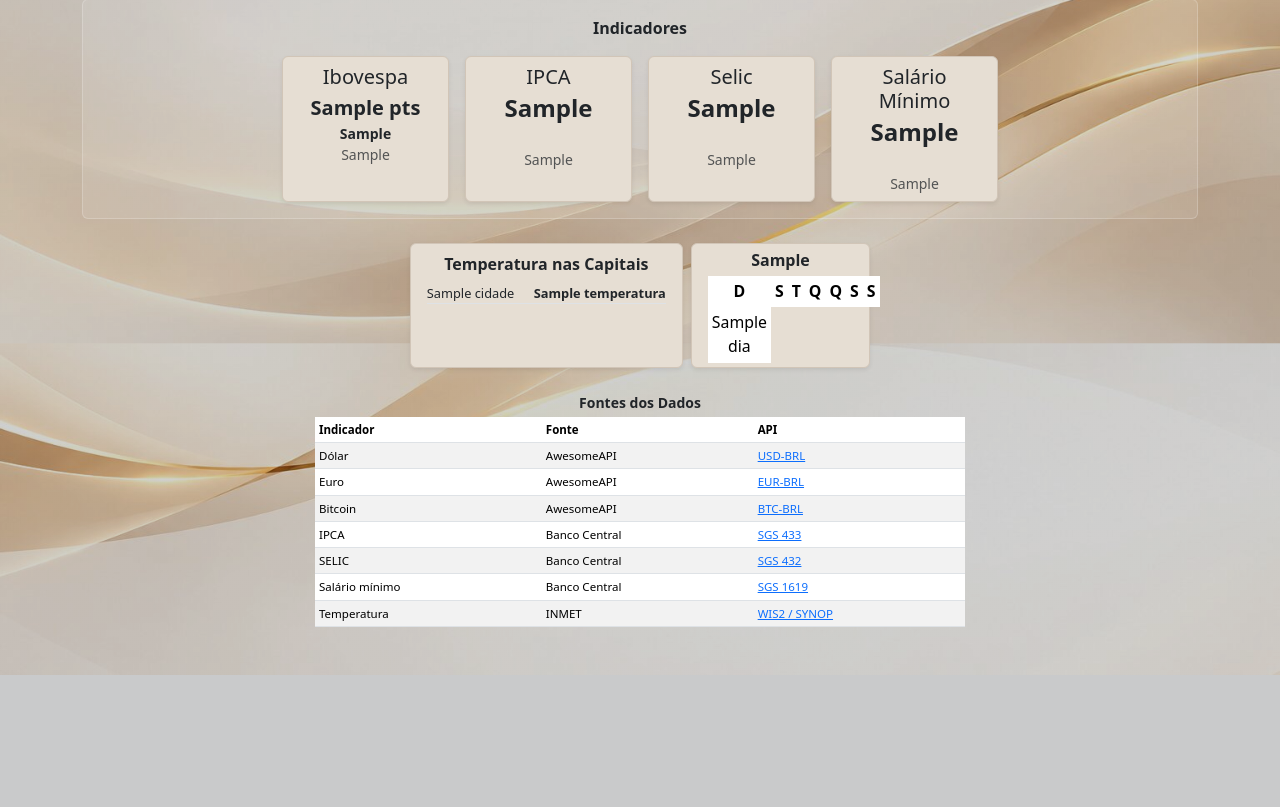
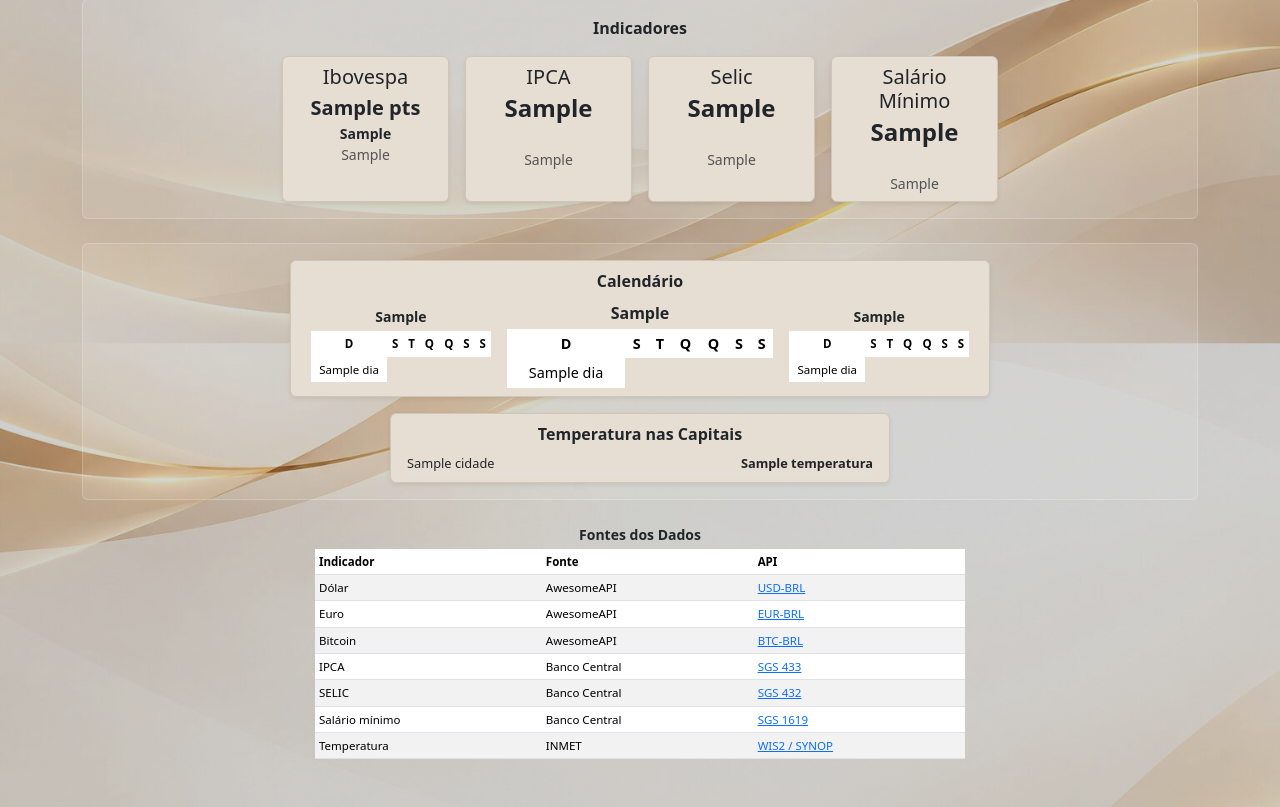
Before and after one commit to hilaneto/webapp, a Flask app: template templates/home.html in a window 1280 px wide. Shown: the part 510-1317 px from the top of the page. Before the commit the page ends 1185 px from the top, so only its background shows below. Run offline with Flask 3, Linux system fonts and the light colour scheme; the template is opened without the code that fills it: most values are stand-ins (such as "Sample title", 1, 10 or a date in 2020).

Commit message:
ajustes calendário, mês (anterior, atual, próximo)

```diff
--- a/templates/home.html
+++ b/templates/home.html
@@ -14,13 +14,11 @@
 
 <body>
 
-
     <!-- =====================================================
          MENU SUPERIOR
     ====================================================== -->
     <nav class="navbar navbar-expand-md bg-light border-bottom shadow-sm">
         <div class="container">
-
             <a class="navbar-brand fw-bold" href="{{ url_for('home.home') }}"> WebApp </a>
 
             <button
@@ -68,9 +66,7 @@
              CÂMBIO
         ====================================================== -->
         <section class="grupo-indicadores p-3 mb-4 rounded">
-
             <div class="text-center fw-bold mb-3"> Câmbio </div>
-
             <div class="row g-3 justify-content-center">
 
                 <!-- Dólar -->
@@ -92,6 +88,7 @@
                                     <div class="small text-muted">{{ dtref_dolar_venda }}</div>
                                 </div>
                             </div>
+
                         </div>
                     </div>
                 </div>
@@ -101,9 +98,11 @@
                 <div class="col-12 col-md-6 col-lg-2">
                     <div class="card text-center shadow-sm h-100">
                         <div class="card-body py-2 px-3">
+
                             <h5 class="mb-1"> Euro </h5>
                             <p class="fs-4 fw-bold mb-0 lh-sm"> {{ vl_euro }} </p>
                             <p class="small mb-0 mt-4 pt-1 text-muted lh-sm"> {{ dtref_euro }} </p>
+
                         </div>
                     </div>
                 </div>
@@ -113,6 +112,7 @@
                 <div class="col-12 col-md-6 col-lg-2">
                     <div class="card text-center shadow-sm h-100">
                         <div class="card-body py-2 px-3">
+
                             <h5 class="mb-1"> Bitcoin </h5>
                             <p class="fs-4 fw-bold mb-0 lh-sm"> {{ vl_bitcoin }} </p>
                             <p class="small mb-0 mt-4 pt-1 text-muted lh-sm"> {{ dtref_bitcoin }} </p>
@@ -121,17 +121,13 @@
                 </div>
 
             </div>
-
         </section>
-
 
         <!-- =====================================================
              INDICADORES
         ====================================================== -->
         <section class="grupo-indicadores p-3 mb-4 rounded">
-
             <div class="text-center fw-bold mb-3"> Indicadores </div>
-
             <div class="row g-3 justify-content-center">
 
                 <!-- Ibovespa -->
@@ -146,7 +142,6 @@
                     </div>
                 </div>
 
-
                 <!-- IPCA -->
                 <div class="col-12 col-md-6 col-lg-2">
                     <div class="card text-center shadow-sm h-100">
@@ -157,7 +152,6 @@
                         </div>
                     </div>
                 </div>
-
 
                 <!-- Selic -->
                 <div class="col-12 col-md-6 col-lg-2">
@@ -170,7 +164,6 @@
                     </div>
                 </div>
 
-
                 <!-- Salário Mínimo -->
                 <div class="col-12 col-md-6 col-lg-2">
                     <div class="card text-center shadow-sm h-100">
@@ -181,47 +174,28 @@
                         </div>
                     </div>
                 </div>
-
             </div>
-
         </section>
 
 
         <!-- =====================================================
-             TEMPERATURA E CALENDÁRIO
+             CALENDÁRIO E TEMPERATURA
         ====================================================== -->
-        <section class="row g-2 mb-3 justify-content-center">
+        <section class="grupo-indicadores p-3 mb-4 rounded">
 
-            <!-- Temperatura -->
-            <div class="col-12 col-md-6 col-lg-3">
-                <div class="card shadow-sm h-100">
-                    <div class="card-body py-2 px-3">
+            <!-- =================================================
+                 CALENDÁRIO
+            ================================================== -->
+            <div class="card shadow-sm mb-3 mx-auto" style="max-width: 700px;">
+                <div class="card-body py-2 px-3">
+                    <div class="text-center mb-2 fw-bold"> Calendário </div>
+                    <div class="d-flex align-items-center justify-content-center gap-3">
 
-                        <div class="text-center mb-2 fw-bold"> Temperatura nas Capitais </div>
-
-                        <div style="max-height: 220px; overflow-y: auto;">
-                            {% for item in temperaturas %}
-                            <div class="d-flex justify-content-between align-items-center py-0 border-bottom" style="font-size: 0.80rem;">
-                                <span> {{ item.cidade }} </span>
-                                <strong> {{ item.temperatura }} </strong>
-                            </div>
-                            {% endfor %}
-                        </div>
-
-                    </div>
-                </div>
-            </div>
-
-
-            <!-- Calendário -->
-            <div class="col-12 col-md-6 col-lg-2">
-                <div class="card shadow-sm h-100">
-                    <div class="card-body py-1 px-3">
-
-                        <div class="text-center mb-1 fw-bold"> {{ mes_atual }} </div>
-
-                        <div class="mx-auto" style="max-width: 180px;">
-                            <table class="table table-sm table-borderless text-center mb-0 calendario" style="font-size: 0.99rem;">
+                        <!-- Mês Anterior -->
+                        <div style="width: 27%;">
+                            <div class="text-center small fw-bold mb-1"> {{ mes_anterior }} </div>
+                            <table class="table table-sm table-borderless text-center mb-0 calendario"
+                                   style="font-size: 0.72rem;">
                                 <thead>
                                     <tr class="text-muted">
                                         <th>D</th>
@@ -233,15 +207,78 @@
                                         <th>S</th>
                                     </tr>
                                 </thead>
-
                                 <tbody>
-                                    {% for semana in calendario %}
+                                    {% for semana in calendario_proximo %}
                                     <tr>
                                         {% for dia in semana %}
                                             {% if dia == 0 %}
                                                 <td></td>
                                             {% else %}
-                                                <td> {{ dia }} </td>
+                                                <td>{{ dia }}</td>
+                                            {% endif %}
+                                        {% endfor %}
+                                    </tr>
+                                    {% endfor %}
+                                </tbody>
+                            </table>
+                        </div>
+
+                        <!-- Mês atual -->
+                        <div style="width: 40%;">
+                            <div class="text-center fw-bold mb-1"> {{ mes_atual }} </div>
+                            <table class="table table-sm table-borderless text-center mb-0 calendario"
+                                   style="font-size: 0.90rem;">
+                                <thead>
+                                    <tr class="text-muted">
+                                        <th>D</th>
+                                        <th>S</th>
+                                        <th>T</th>
+                                        <th>Q</th>
+                                        <th>Q</th>
+                                        <th>S</th>
+                                        <th>S</th>
+                                    </tr>
+                                </thead>
+                                <tbody>
+                                    {% for semana in calendario_atual %}
+                                    <tr>
+                                        {% for dia in semana %}
+                                            {% if dia == 0 %}
+                                                <td></td>
+                                            {% else %}
+                                                <td>{{ dia }}</td>
+                                            {% endif %}
+                                        {% endfor %}
+                                    </tr>
+                                    {% endfor %}
+                                </tbody>
+                            </table>
+                        </div>
+
+                        <!-- Próximo mês -->
+                        <div style="width: 27%;">
+                            <div class="text-center small fw-bold mb-1"> {{ mes_proximo }} </div>
+                            <table class="table table-sm table-borderless text-center mb-0 calendario"
+                                   style="font-size: 0.72rem;">
+                                <thead>
+                                    <tr class="text-muted">
+                                        <th>D</th>
+                                        <th>S</th>
+                                        <th>T</th>
+                                        <th>Q</th>
+                                        <th>Q</th>
+                                        <th>S</th>
+                                        <th>S</th>
+                                    </tr>
+                                </thead>
+                                <tbody>
+                                    {% for semana in calendario_proximo %}
+                                    <tr>
+                                        {% for dia in semana %}
+                                            {% if dia == 0 %}
+                                                <td></td>
+                                            {% else %}
+                                                <td>{{ dia }}</td>
                                             {% endif %}
                                         {% endfor %}
                                     </tr>
@@ -254,19 +291,34 @@
                 </div>
             </div>
 
+            <!-- =================================================
+                 TEMPERATURA
+            ================================================== -->
+            <div class="card shadow-sm mx-auto" style="max-width: 500px;">
+                <div class="card-body py-2 px-3">
+                    <div class="text-center mb-2 fw-bold"> Temperatura nas Capitais </div>
+                    <div style="max-height: 220px; overflow-y: auto;">
+                        {% for item in temperaturas %}
+                        <div class="d-flex justify-content-between align-items-center py-0 border-bottom"
+                             style="font-size: 0.80rem;">
+                            <span>{{ item.cidade }}</span>
+                            <strong>{{ item.temperatura }}</strong>
+                        </div>
+                        {% endfor %}
+                    </div>
+                </div>
+            </div>
+
         </section>
-
 
         <!-- =====================================================
              FONTES DOS DADOS
         ====================================================== -->
         <section class="mt-4">
-
-            <div class="text-center small fw-bold mb-1">Fontes dos Dados</div>
-
+            <div class="text-center small fw-bold mb-1"> Fontes dos Dados </div>
             <div class="table-responsive mx-auto" style="max-width: 650px;">
-                <table class="table table-sm table-striped mb-0" style="font-size: 0.72rem;">
-
+                <table class="table table-sm table-striped mb-0"
+                       style="font-size: 0.72rem;">
                     <thead>
                         <tr>
                             <th class="py-1">Indicador</th>
@@ -274,13 +326,13 @@
                             <th class="py-1">API</th>
                         </tr>
                     </thead>
-
                     <tbody>
                         <tr>
                             <td class="py-1">Dólar</td>
                             <td class="py-1">AwesomeAPI</td>
                             <td class="py-1">
-                                <a href="https://economia.awesomeapi.com.br/json/last/USD-BRL" target="_blank">USD-BRL</a>
+                                <a href="https://economia.awesomeapi.com.br/json/last/USD-BRL"
+                                   target="_blank">USD-BRL</a>
                             </td>
                         </tr>
 
@@ -288,7 +340,8 @@
                             <td class="py-1">Euro</td>
                             <td class="py-1">AwesomeAPI</td>
                             <td class="py-1">
-                                <a href="https://economia.awesomeapi.com.br/json/last/EUR-BRL" target="_blank">EUR-BRL</a>
+                                <a href="https://economia.awesomeapi.com.br/json/last/EUR-BRL"
+                                   target="_blank">EUR-BRL</a>
                             </td>
                         </tr>
 
@@ -296,7 +349,8 @@
                             <td class="py-1">Bitcoin</td>
                             <td class="py-1">AwesomeAPI</td>
                             <td class="py-1">
-                                <a href="https://economia.awesomeapi.com.br/json/last/BTC-BRL" target="_blank">BTC-BRL</a>
+                                <a href="https://economia.awesomeapi.com.br/json/last/BTC-BRL"
+                                   target="_blank">BTC-BRL</a>
                             </td>
                         </tr>
 
@@ -304,7 +358,8 @@
                             <td class="py-1">IPCA</td>
                             <td class="py-1">Banco Central</td>
                             <td class="py-1">
-                                <a href="https://api.bcb.gov.br/dados/serie/bcdata.sgs.433/dados" target="_blank">SGS 433</a>
+                                <a href="https://api.bcb.gov.br/dados/serie/bcdata.sgs.433/dados"
+                                   target="_blank">SGS 433</a>
                             </td>
                         </tr>
 
@@ -312,7 +367,8 @@
                             <td class="py-1">SELIC</td>
                             <td class="py-1">Banco Central</td>
                             <td class="py-1">
-                                <a href="https://api.bcb.gov.br/dados/serie/bcdata.sgs.432/dados" target="_blank">SGS 432</a>
+                                <a href="https://api.bcb.gov.br/dados/serie/bcdata.sgs.432/dados"
+                                   target="_blank">SGS 432</a>
                             </td>
                         </tr>
 
@@ -320,7 +376,8 @@
                             <td class="py-1">Salário mínimo</td>
                             <td class="py-1">Banco Central</td>
                             <td class="py-1">
-                                <a href="https://api.bcb.gov.br/dados/serie/bcdata.sgs.1619/dados" target="_blank">SGS 1619</a>
+                                <a href="https://api.bcb.gov.br/dados/serie/bcdata.sgs.1619/dados"
+                                   target="_blank">SGS 1619</a>
                             </td>
                         </tr>
 
@@ -328,11 +385,11 @@
                             <td class="py-1">Temperatura</td>
                             <td class="py-1">INMET</td>
                             <td class="py-1">
-                                <a href="https://wis2bra.inmet.gov.br/oapi/collections/urn:wmo:md:br-inmet:synop/items" target="_blank">WIS2 / SYNOP</a>
+                                <a href="https://wis2bra.inmet.gov.br/oapi/collections/urn:wmo:md:br-inmet:synop/items"
+                                   target="_blank">WIS2 / SYNOP</a>
                             </td>
                         </tr>
                     </tbody>
-
                 </table>
             </div>
 
```
Also changed, not shown: routes/home.py (+34 -8 lines).
